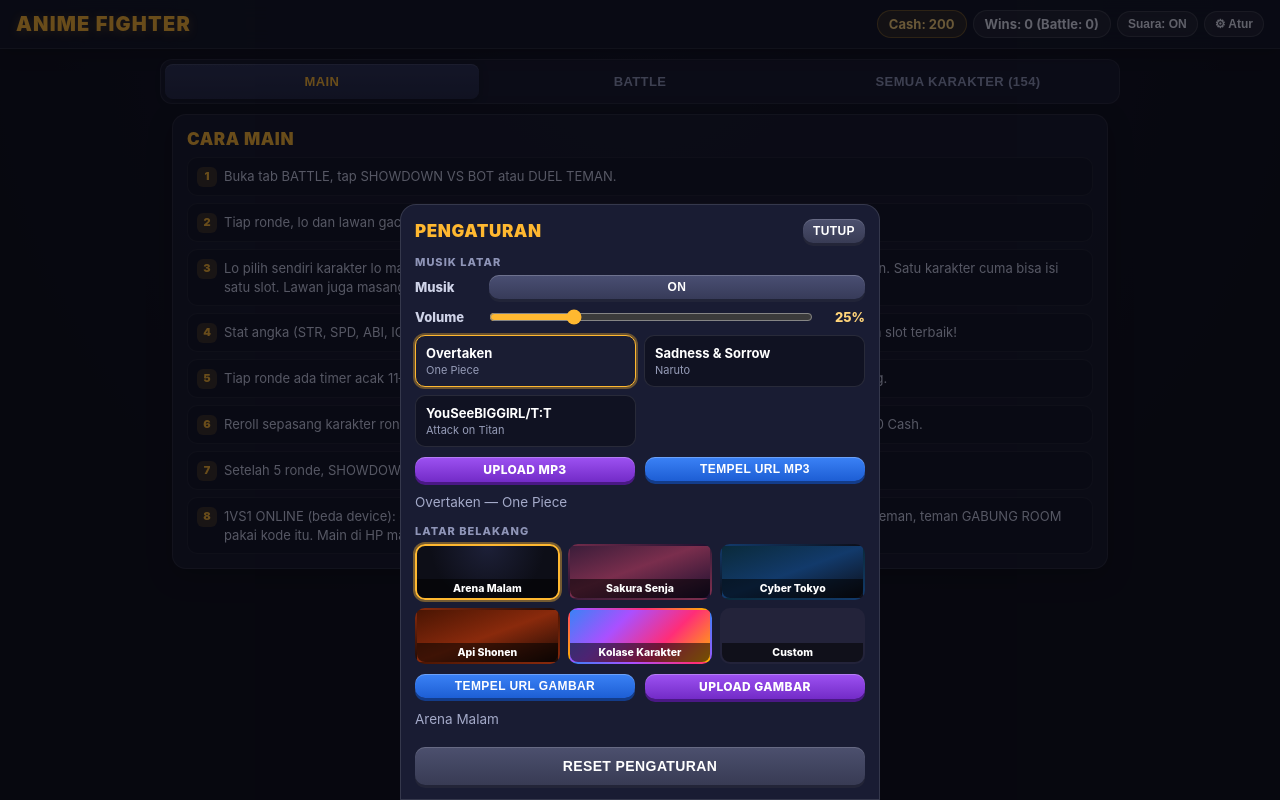
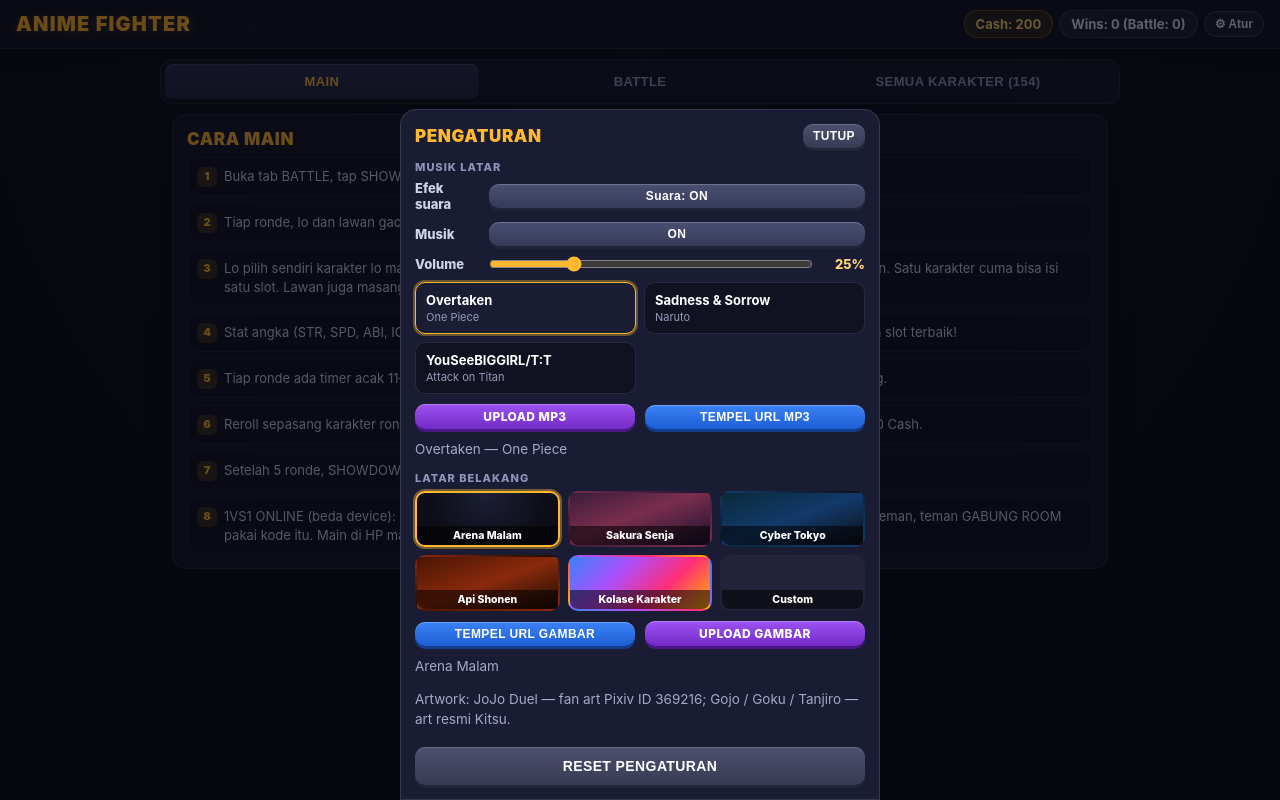
Before and after one commit to Flyra00/anime-fighter, a plain HTML site: page index.html in a window 1280 px wide. Both pictures are taken after a click on the button "⚙ Atur". Drawn offline with Linux system fonts and the light colour scheme.

Commit message:
Anime Fighter v4.7: artwork backgrounds + UI polish

```diff
--- a/index.html
+++ b/index.html
@@ -13,7 +13,6 @@
   <div class="badges">
     <span class="badge" id="cashBadge">Cash: 200</span>
     <span class="badge" id="winsBadge">Wins: 0</span>
-    <button class="badge btn-small" id="soundBtn">Suara: ON</button>
     <button class="badge btn-small" id="settingsBtn">⚙ Atur</button>
   </div>
 </header>
@@ -57,7 +56,7 @@
         </select>
         <button id="botBtn" class="btn btn-red btn-big">SHOWDOWN VS BOT</button>
         <button id="duelBtn" class="btn btn-blue btn-big">DUEL TEMAN (1 LAYAR)</button>
-        <button id="onlineBtn" class="btn btn-purple btn-big">1VS1 ONLINE (BEDA DEVICE)</button>
+        <button id="onlineBtn" class="btn btn-purple btn-big btn-primary">1VS1 ONLINE (BEDA DEVICE)</button>
       </div>
 
       <div id="roomPanel" class="room-panel hidden">
@@ -133,6 +132,10 @@
     <div class="modal-head"><h2>PENGATURAN</h2><button id="settingsCloseBtn" class="btn btn-gray btn-small">TUTUP</button></div>
     <h3>MUSIK LATAR</h3>
     <div class="setting-row">
+      <span class="setting-label">Efek suara</span>
+      <button id="soundBtn" class="btn btn-small">Suara: ON</button>
+    </div>
+    <div class="setting-row">
       <span class="setting-label">Musik</span>
       <button id="musicToggleBtn" class="btn btn-small">ON</button>
     </div>
@@ -153,7 +156,8 @@
       <button id="bgUrlBtn" class="btn btn-blue btn-small">TEMPEL URL GAMBAR</button>
       <label class="btn btn-purple btn-small file-btn">UPLOAD GAMBAR<input id="bgUploadInput" type="file" accept="image/*" hidden></label>
     </div>
-    <p class="hint" id="bgStatus">Arena Malam</p>
+    <p class="hint" id="bgStatus">JoJo Duel</p>
+    <p class="hint">Artwork: JoJo Duel — fan art Pixiv ID 369216; Gojo / Goku / Tanjiro — art resmi Kitsu.</p>
     <button id="settingsResetBtn" class="btn btn-gray" style="width:100%;margin-top:6px">RESET PENGATURAN</button>
   </div>
 </div>
```
